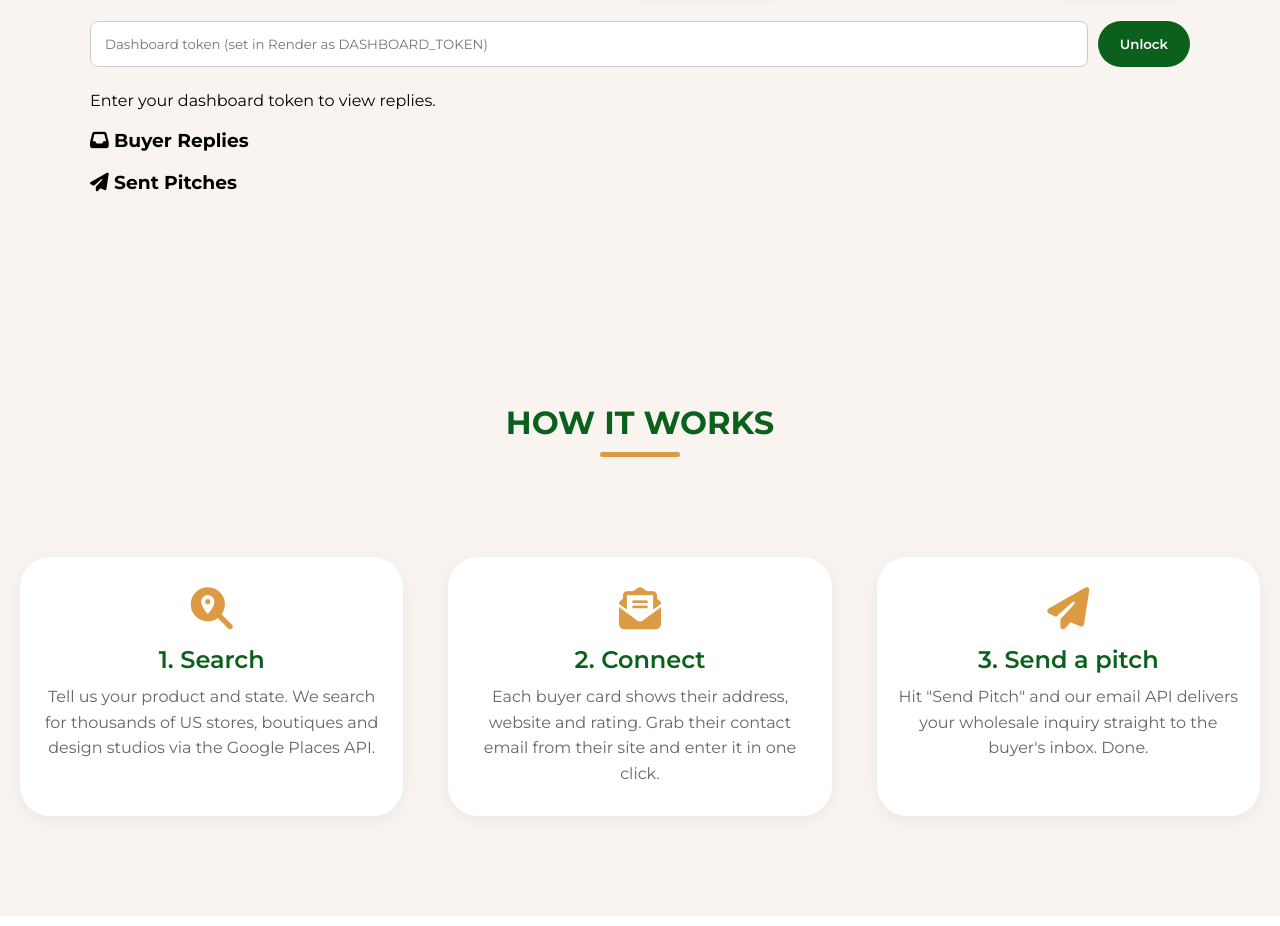
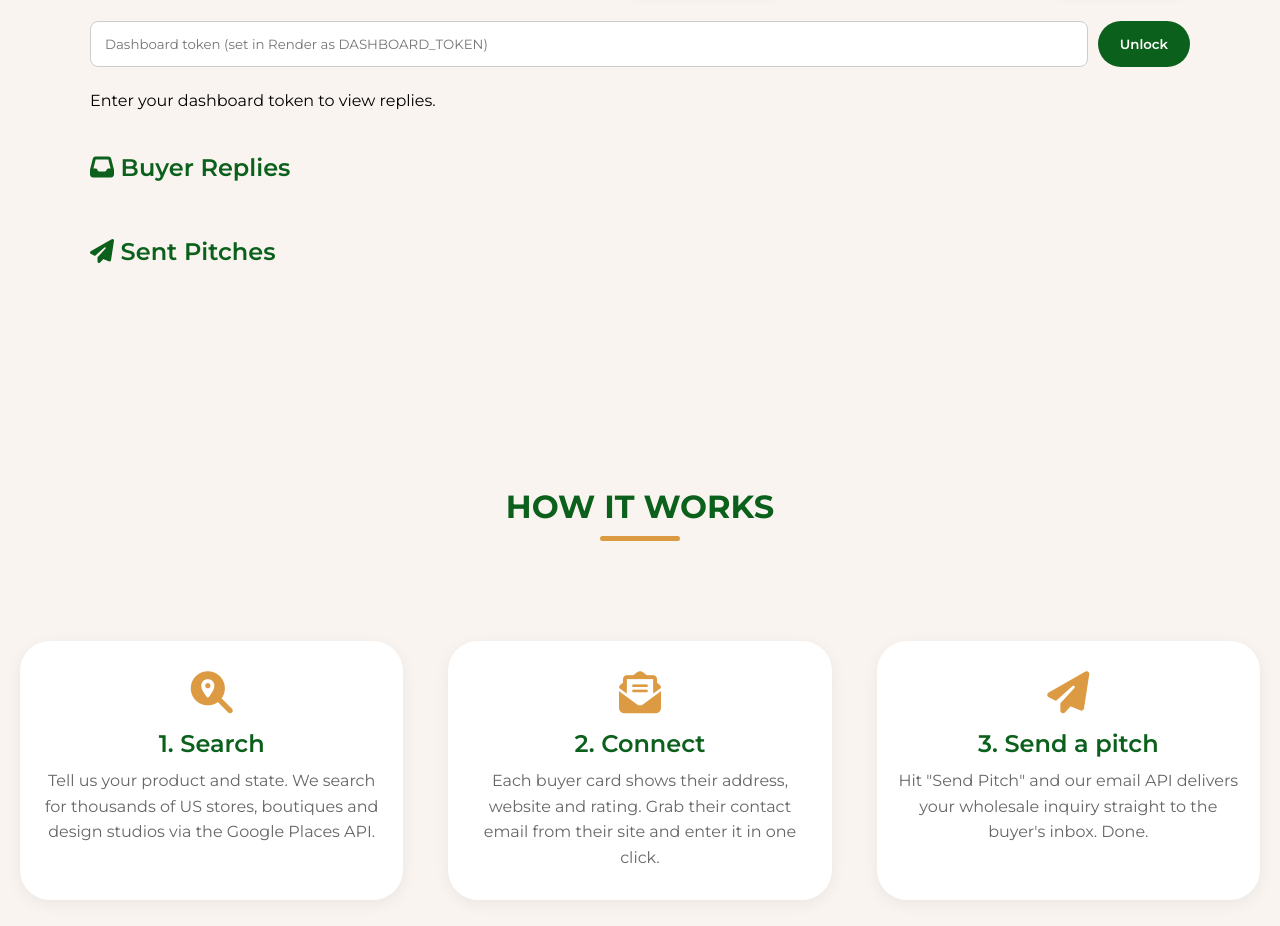
Before and after one commit to Azares-hara/Buyer-finder, a website: page index.html in a window 1280 px wide. Shown: the part 2080-3006 px from the top of the page. Drawn offline with Linux system fonts and the light colour scheme.

Commit message:
Add styles for dashboard subtitle

```diff
--- a/style.css
+++ b/style.css
@@ -380,6 +380,13 @@ header .navbar {
   border-radius: var(--border-radius-m);
   font-weight: var(--font-weight-semibold);
   cursor: pointer;
+}
+
+.dashboard-subtitle {
+  color: var(--primary-color);
+  margin: 24px 0 12px;
+  font-size: var(--font-size-1);
+  font-weight: var(--font-weight-semibold);
 }
 
 .reply-card {
```
